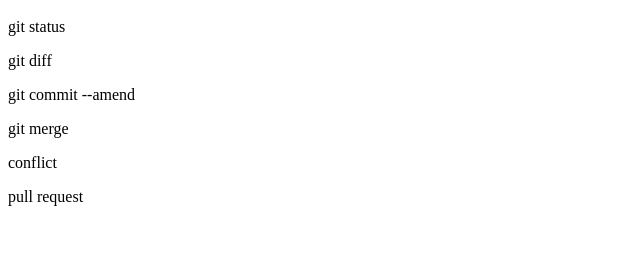
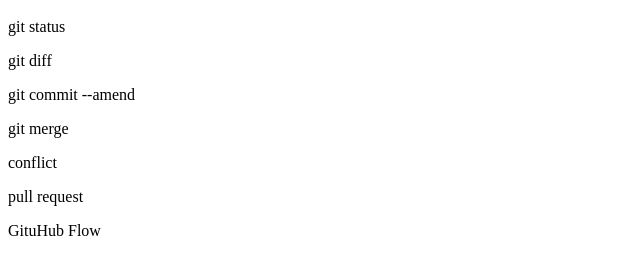
Before and after one commit to tanagen/Udemy-Git-Tutorial, a plain HTML site: page index.html in a window 1280 px wide. Shown: the part 57-332 px from the top of the page, without its empty margins (0-640 px from the left). Drawn offline with Linux system fonts and the light colour scheme.

Commit message:
GitHub Flowを追記

```diff
--- a/index.html
+++ b/index.html
@@ -5,3 +5,4 @@
 <p>git merge</p>
 <p>conflict</p>
 <p>pull request</p>
+<p>GituHub Flow</p>
```
